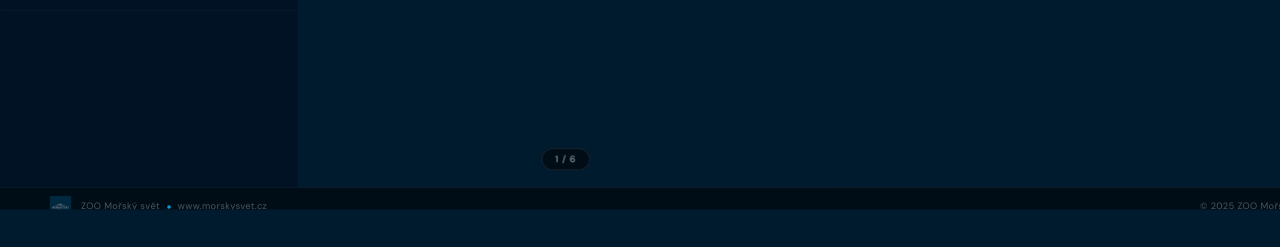
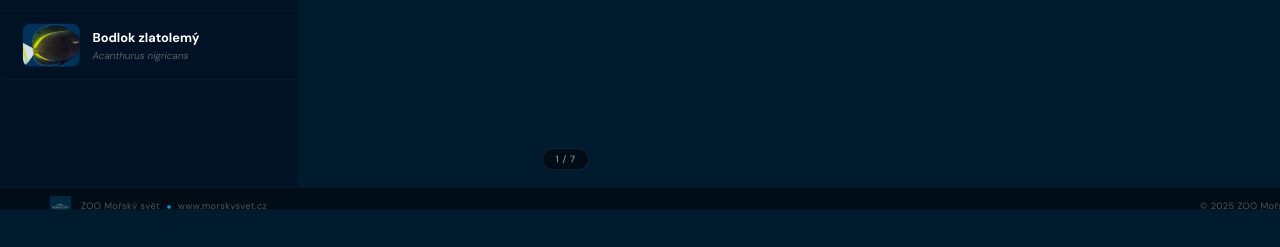
Before and after one commit to velenskym/Morskysvet-GBR, a plain HTML site: page zivocichove.html in a window 1280 px wide. Shown: the part 559-806 px from the top of the page. Drawn offline with Linux system fonts and the light colour scheme.

Commit message:
Admin: aktualizace živočichů

```diff
--- a/zivocichove.html
+++ b/zivocichove.html
@@ -343,6 +343,14 @@ f<!DOCTYPE html>
       </div>
       <div class="animal-active-dot"></div>
     </div>
+    <div class="animal-item" onclick="selectAnimal(6)">
+      <div class="animal-thumb"><img src="images/zivoc_1777109252053.jpg" alt="Bodlok zlatolemý"></div>
+      <div class="animal-names">
+        <div class="animal-cs" data-cs="Bodlok zlatolemý" data-en="Whitecheek surgeonfish">Bodlok zlatolemý</div>
+        <div class="animal-la">Acanthurus nigricans</div>
+      </div>
+      <div class="animal-active-dot"></div>
+    </div>
   </nav>
 
   <!-- DETAIL -->
@@ -385,7 +393,7 @@ f<!DOCTYPE html>
 <script>
   let currentLang = 'cs';
   let currentIndex = 0;
-  const total = 6;
+  const total = 7;
 
   // --- Data živočichů — doplnit po probrání druhů ---
   const animals = [
@@ -453,6 +461,17 @@ f<!DOCTYPE html>
     "desc_cs": "Tmavě hnědý až šedočerný bodlok s bílým ocasem – dáky této kombinaci je snadno rozpoznatelný. Na rozdíl od většiny svých příbuzných se živí převážně zooplanktonem, nikoli řasami – tráví velkou část dne ve volné vodě nad útesem a filtruje plankton přinášený proudem.\n\nTvoří velká hejna, která se pohybují podél vnějších útesových svahů a ve volném moři, někdy ve společnosti jiných druhů planktonožravých ryb. Obývá celý Indo-Pacifik, od Indického oceánu po Havaj.",
     "desc_en": "",
     "img": "images/zivoc_1777109212727.jpg",
+    "map": "images/mapa_rozsireni.svg"
+  },
+  {
+    "cs": "Bodlok zlatolemý",
+    "en": "Whitecheek surgeonfish",
+    "la": "Acanthurus nigricans",
+    "tag_cs": "",
+    "tag_en": "",
+    "desc_cs": "Tmavé, téměř černé tělo s výraznou bílou skvrnou na tváři a bílým lemem na ocasní ploutvi. Někdy bývá zaměňován s příbuzným Acanthurus japonicus, který má podobné zbarvení, ale jinak tvarovanou bílou skvrnu.\n\nObývá mělké korálové útesy a laguny v centrálním a východním Indo-Pacifiku, kde spásá řasy ze skalního i korálového substrátu. Je to teritoriální druh, který si houževnatě brání svůj potravní okrsek.\n\nOcasní trn je u tohoto druhu obzvláště výrazný – při obraně ho aktivně používá charakteristickým bočním pohybem ocasu.",
+    "desc_en": "",
+    "img": "images/zivoc_1777109252053.jpg",
     "map": "images/mapa_rozsireni.svg"
   }
 ];
```
